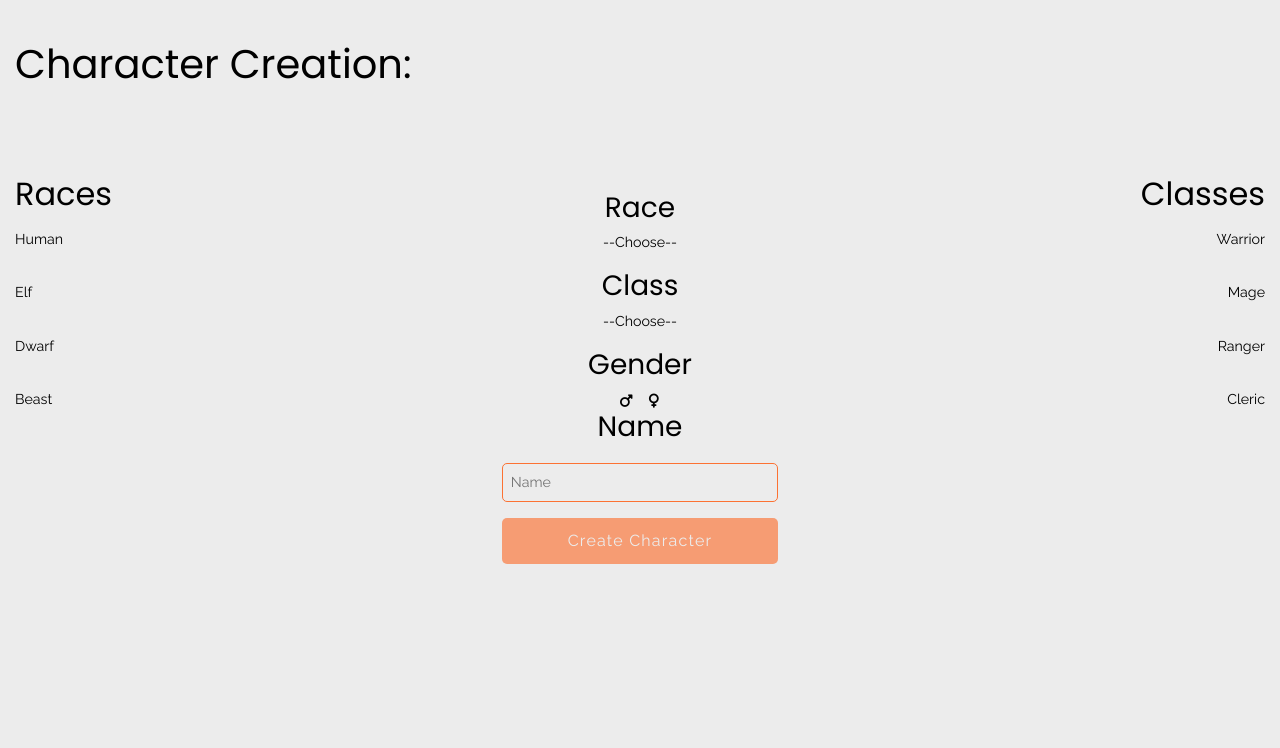
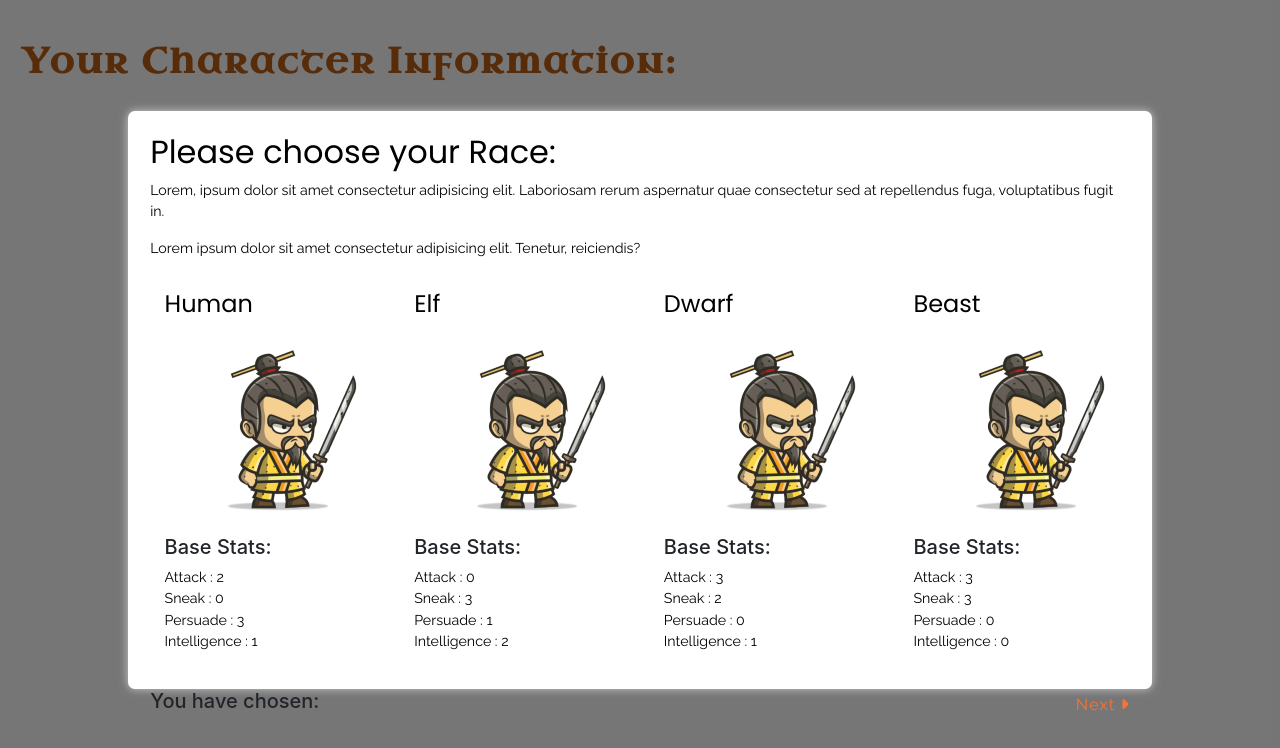
Before and after one commit to gbasinal/angular-rpg, an Angular app in the folder rpg-app/: page /character-creation in a window 1280 px wide. Shown: the top 748 px of the page. Built offline with nearby package versions, Linux system fonts and the light colour scheme.

Commit message:
update: restructured race selection

```diff
--- a/rpg-app/src/app/components/character-creation/character-creation/character-creation.component.html
+++ b/rpg-app/src/app/components/character-creation/character-creation/character-creation.component.html
@@ -1,9 +1,52 @@
 <section class="character-creation-container section">
     <div class="character-creation-wrapper">
-        <div class="container-fluid">
         <div class="header-container">
-                <h1>Character Creation:</h1>
+            <h1>Your Character Information:</h1>
         </div>
+        <div class="race-container modal-race modal" [class.modal-is-active]="isModalOpen">
+            <div class="race-wrapper">
+                <div class="header-wrapper">
+                    <h2>Please choose your Race:</h2>
+                </div>
+                <div class="race-intro-message-wrapper">
+                    <p>Lorem, ipsum dolor sit amet consectetur adipisicing elit. Laboriosam rerum aspernatur quae consectetur sed at repellendus fuga, voluptatibus fugit in.</p>
+                    <p>Lorem ipsum dolor sit amet consectetur adipisicing elit. Tenetur, reiciendis?</p>
+                </div>
+                <div class="race-character-description-wrapper">
+                    <div class="item-wrapper " *ngFor="let race of races"  [ngClass]="stats[race].isSelected ? 'selected' : ''  " >
+                        <div class="item item-base-information-wrapper" *ngIf="!itemFlipped[race].isFlipped" (click)="changeRace(race) ; makeFlipAnimation(race , true)" >
+                            <h4>{{race}}</h4>
+                            <div class="race-image-container">
+                                <img src="../../../../assets/characters/warrior-male.png" alt="">
+                            </div>
+                            <div class="race-stats-wrapper">
+                                <h5>Base Stats:</h5>
+                                <ul >
+                                    <li>Attack : {{stats[race].attack}}</li>
+                                    <li>Sneak : {{stats[race].sneak}}</li>
+                                    <li>Persuade : {{stats[race].persuade}}</li>
+                                    <li>Intelligence : {{stats[race].intelligence}}</li>
+                                </ul>
+                            </div>
+                        </div>
+                        <div class="item item-story-wrapper" *ngIf="itemFlipped[race].isFlipped">
+                            <h4>{{race}}</h4>
+                            <p>Lorem ipsum dolor sit amet consectetur adipisicing elit. Magnam, a! Aliquid perferendis sit exercitationem perspiciatis reiciendis maiores architecto nihil ullam.</p>
+                            <button class="btn btn--text btn--back" (click)="makeFlipAnimation(race , false)"><i class="fas fa-caret-left"></i> Back</button>
+                        </div>
+                    </div>
+                </div>
+                <div class="race-confirmation-wrapper">
+
+                    <h5>You have chosen:  {{character.race}}</h5>
+                    <button class="btn btn--text">Next <i class="fas fa-caret-right"></i></button>
+                </div>
+            </div>
+        </div>
+    </div>
+</section>
+
+<!--
 <div class="row h-100">
     <div class="col-3  sidebar sidebar--races-container">
         <div class="sidebar-header--wrapper">
@@ -70,7 +113,4 @@
             </li>
         </ul>
     </div>
-            </div>
-        </div>
-    </div>
-</section>
+</div> -->
--- a/rpg-app/src/app/components/character-creation/character-creation/character-creation.component.scss
+++ b/rpg-app/src/app/components/character-creation/character-creation/character-creation.component.scss
@@ -1,19 +1,4 @@
-// Functions for px to em conversion
-$browser-context: 18; // Default
-@function em($pixels, $context: $browser-context) {
-    @return #{$pixels/$context}em;
-}
-
-@function px($pixels, $context: $browser-context) {
-    @return #{$pixels/$context};
-}
-
-// Mixins for default styles
-
-
-$grey : #ececec;
-$orange : #fc7233;
-
+@import '~src/scss/const';
 
 
 .character-creation-container {
@@ -21,67 +6,146 @@ $orange : #fc7233;
     .character-creation-wrapper {
         .header-container {
             padding-bottom: em(100);
+            h1 {
+                font-family: $headerFont;
+                @include textStyle ($headerColor, 40, 1.1, 40 , 700);
+            }
         }
-        .sidebar {
-            // padding-left : em(50);
-            ul {
-                margin: 0;
-                padding: 0;
-                li {
-                    list-style-type: none;
+        .race-container {
+            background-color: rgba(0, 0, 0, 0.5);
+            &.modal-is-active {
+                display: flex !important;
+                justify-content: center  ;
+                align-items: center;
+            }
+            .race-wrapper {
+                height: em(650);
+                background: white;
+                width: 80%;
+                padding: em(25);
+                border-radius: 7px;
+                -webkit-box-shadow: 0px 0px 8px 0px rgba(204,204,204,1);
+                -moz-box-shadow: 0px 0px 8px 0px rgba(204,204,204,1);
+                box-shadow: 0px 0px 8px 0px rgba(204,204,204,1);
+                padding-bottom: em(15);
+            }
+            .race-character-description-wrapper {
+                display: flex;
+                justify-content: space-between;
+                align-items: center;
+                padding-bottom: em(25);
+                .item-wrapper {
                     cursor: pointer;
-                    &.active {
-                        color: $orange;
-                        font-weight: 700;
+                    width: calc(25% - 1em);
+                    padding: em(15);
+                    border-radius: 7px;
+                    border: 1px solid transparent;
+                    position: relative;
+                    &:hover {
+                        border: 1px solid $orange;
+                        box-shadow: 0px 0px 4px 0px rgba(204,204,204,1);
                     }
-                }
-            }
-            &--classes-container {
-                text-align: right;
-            }
+                    &.selected {
+                        border: 1px solid $orange;
+                        box-shadow: 0px 0px 4px 0px rgba(204,204,204,1);
+                    }
+                    .item {
+                        min-height: em(375);
+                        &.item-base-information-wrapper {
+                            .race-stats-wrapper {
+                                ul {
+                                    margin: 0;
+                                    padding: 0;
+                                    li {
+                                        list-style-type: none;
+                                    }
+                                }
+                            }
+                        }
+                        &.item-story-wrapper {
+                            .btn--back {
+                                position: absolute;
+                                bottom: 0;
+                                right: 0;
+                                margin: em(10);
+                                border : 0;
+                                &:hover {
+                                    text-decoration: underline;
+                                }
+                            }
+                        }
+                    }
 
-        }
-        .character-info-container {
-            .race-container {
-
-            }
-            .gender-container {
-                .btn--gender  {
-                    width: em(25);
-                    height: em(25);
-                    &.active {
-                        background-color : $orange;
-
-                    }
-                    i {
-                        cursor: pointer;
-                    }
 
                 }
             }
-            .class-container {
-
-            }
-            .name-container {
-                .name-wrapper {
-                    .form-name-wrapper {
-                        display: flex;
-                        flex-direction: column;
-                        width: em(350);
-                        margin: em(25) auto;
-                        input {
-                            border:  1px solid $orange;
-                            padding: em(10) em(5);
-                            background-color: transparent;
-                            border-radius: 5px;
-                        }
-                        button {
-                            border-color: transparent;
-
-                        }
-                    }
-                }
+            .race-confirmation-wrapper {
+                display: flex;
+                justify-content: space-between;
+                align-items: center;
+                width: 100%;
             }
         }
+        // .sidebar {
+        //     // padding-left : em(50);
+        //     ul {
+        //         margin: 0;
+        //         padding: 0;
+        //         li {
+        //             list-style-type: none;
+        //             cursor: pointer;
+        //             &.active {
+        //                 color: $orange;
+        //                 font-weight: 700;
+        //             }
+        //         }
+        //     }
+        //     &--classes-container {
+        //         text-align: right;
+        //     }
+
+        // }
+        // .character-info-container {
+        //     .race-container {
+
+        //     }
+        //     .gender-container {
+        //         .btn--gender  {
+        //             width: em(25);
+        //             height: em(25);
+        //             &.active {
+        //                 background-color : $orange;
+
+        //             }
+        //             i {
+        //                 cursor: pointer;
+        //             }
+
+        //         }
+        //     }
+        //     .class-container {
+
+        //     }
+        //     .name-container {
+        //         .name-wrapper {
+        //             .form-name-wrapper {
+        //                 display: flex;
+        //                 flex-direction: column;
+        //                 width: em(350);
+        //                 margin: em(25) auto;
+        //                 input {
+        //                     border:  1px solid $orange;
+        //                     padding: em(10) em(5);
+        //                     background-color: transparent;
+        //                     border-radius: 5px;
+        //                 }
+        //                 button {
+        //                     border-color: transparent;
+
+        //                 }
+        //             }
+        //         }
+        //     }
+        // }
     }
 }
--- a/rpg-app/src/app/components/character-creation/character-creation/character-creation.component.ts
+++ b/rpg-app/src/app/components/character-creation/character-creation/character-creation.component.ts
@@ -1,6 +1,8 @@
 import { Component, OnInit } from '@angular/core';
 import {CharacterOptions} from '../../../models/character-options';
-import { GameControllerService } from "../../../services/game-controller.service"
+import { GameControllerService } from "../../../services/game-controller.service";
+import { checkRace, Hero } from 'src/app/models/character';
+declare let gsap :any;
 
 @Component({
   selector: 'app-character-creation',
@@ -18,14 +20,71 @@ export class CharacterCreationComponent implements OnInit {
     name : undefined
   }
 
+  stats = {
+    Human : {
+      attack : 2,
+      sneak : 0,
+      persuade : 3,
+      intelligence : 1,
+      isSelected : false
+    },
+    Elf : {
+      attack : 0,
+      sneak : 3,
+      persuade : 1,
+      intelligence : 2,
+      isSelected : false
+    },
+    Dwarf : {
+      attack : 3,
+      sneak : 2,
+      persuade : 0,
+      intelligence : 1,
+      isSelected : false
+    },
+    Beast : {
+      attack : 3,
+      sneak : 3,
+      persuade : 0,
+      intelligence : 0,
+      isSelected : false
+    }
+  }
+
+  itemFlipped = {
+    Human :{
+      isFlipped : false
+    },
+    Elf :{
+      isFlipped : false
+    },
+    Dwarf :{
+      isFlipped : false
+    },
+    Beast :{
+      isFlipped : false
+    }
+  }
+
+
+
   characterComplete: boolean = false;
 
   races = CharacterOptions.races;
   classes = CharacterOptions.classes;
   genders = CharacterOptions.genders;
 
+  isModalOpen : boolean = false;
+  delayForModal : number = 2000;
+  isItemFlipped : boolean = false;
+  delay : number = 500;
+  prevRace:string = "";
+
 
   ngOnInit(): void {
+    setTimeout(()=> {
+      this.isModalOpen = true;
+    },this.delayForModal)
   }
 
   checkCompleted() {
@@ -34,11 +93,21 @@ export class CharacterCreationComponent implements OnInit {
       && this.character.gender
       && this.character.name
 
-    console.log(this.characterComplete)
   };
 
   changeRace (race: string) {
     this.character.race = race;
+
+
+    this.prevRace = race;
+    this.stats[race].isSelected = true;
+
+    // this.stats[this.prevRace].isSelected = false;
+
+    // this.makeFlipAnimation(race , true);
+
+
+
     this.checkCompleted();
   };
 
@@ -68,4 +137,21 @@ export class CharacterCreationComponent implements OnInit {
   }
 
 
+
+  makeFlipAnimation(race: string, flipped: boolean){
+
+    if(flipped){
+      this.itemFlipped[race].isFlipped = true;
+
+    }else {
+      setTimeout(()=> {
+        this.itemFlipped[race].isFlipped = false;
+
+      },100)
+
+    }
+
+  }
+
+
 }
--- a/rpg-app/src/app/components/preloader/preloader/preloader.component.html
+++ b/rpg-app/src/app/components/preloader/preloader/preloader.component.html
@@ -1,3 +1,3 @@
-<section class="preloader-container" *ngIf="preloaderService.getPreloaderCount('full') > 0">
+<!-- <section class="preloader-container" *ngIf="preloaderService.getPreloaderCount('full') > 0">
     <div class="preloader-wrapper" ></div>
-</section>
+</section> -->
--- a/rpg-app/src/app/models/character-options.ts
+++ b/rpg-app/src/app/models/character-options.ts
@@ -18,6 +18,8 @@ export enum GenderOptions {
 }
 
 
+
+
 export const CharacterOptions = {
     races : [
         RaceOptions.human,
--- a/rpg-app/src/app/models/character.ts
+++ b/rpg-app/src/app/models/character.ts
@@ -274,24 +274,28 @@ export class Cleric  extends Hero {
 export const checkRace = (hero: Hero) => {
     switch (hero.race) {
         case RaceOptions.human:
-            hero.skills.persuade +=2;
+            hero.skills.persuade +=3;
             hero.skills.intelligence++;
-            hero.skills.sneak -=2;
+            hero.skills.sneak --;
+            hero.skills.attack+=2;
             break;
         case RaceOptions.elf:
-            hero.skills.persuade--;
+            hero.skills.persuade++;
             hero.skills.intelligence +=2;
-            hero.skills.sneak++;
+            hero.skills.sneak+=3;
+            hero.skills.attack--;
             break;
         case RaceOptions.dwarf:
-            hero.skills.attack +=2;
-            hero.skills.intelligence -=2;
-            hero.skills.sneak++;
+            hero.skills.attack +=3;
+            hero.skills.intelligence ++;
+            hero.skills.sneak +=2;
+            hero.skills.persuade--;
             break;
         case RaceOptions.beast:
             hero.skills.attack +=3;
-            hero.skills.intelligence -=2;
-            hero.skills.persuade -=2;
+            hero.skills.intelligence--;
+            hero.skills.persuade --;
+            hero.skills.sneak+=3;
             break;
         default:
             break;
--- a/rpg-app/src/styles.scss
+++ b/rpg-app/src/styles.scss
@@ -21,7 +21,7 @@ body {
 }
 
 .section {
-    // padding : em(10) em(15);
+    padding : em(10) em(25);
 }
 
 h1, h2, h3, h4 {
@@ -83,6 +83,24 @@ input {
 
         }
     }
+    &--text {
+        background-color: transparent;
+        padding: 0;
+        color: $orange;
+        border: 0;
+
+        border-radius: 0;
+        outline: none;
+        i {
+            color: $orange;
+        }
+        &:hover {
+            color: $orange;
+        }
+        &:focus {
+            outline: none !important;
+        }
+    }
 }
 
 .animated {
```
Lines whose indentation alone changed are shown as unchanged.
